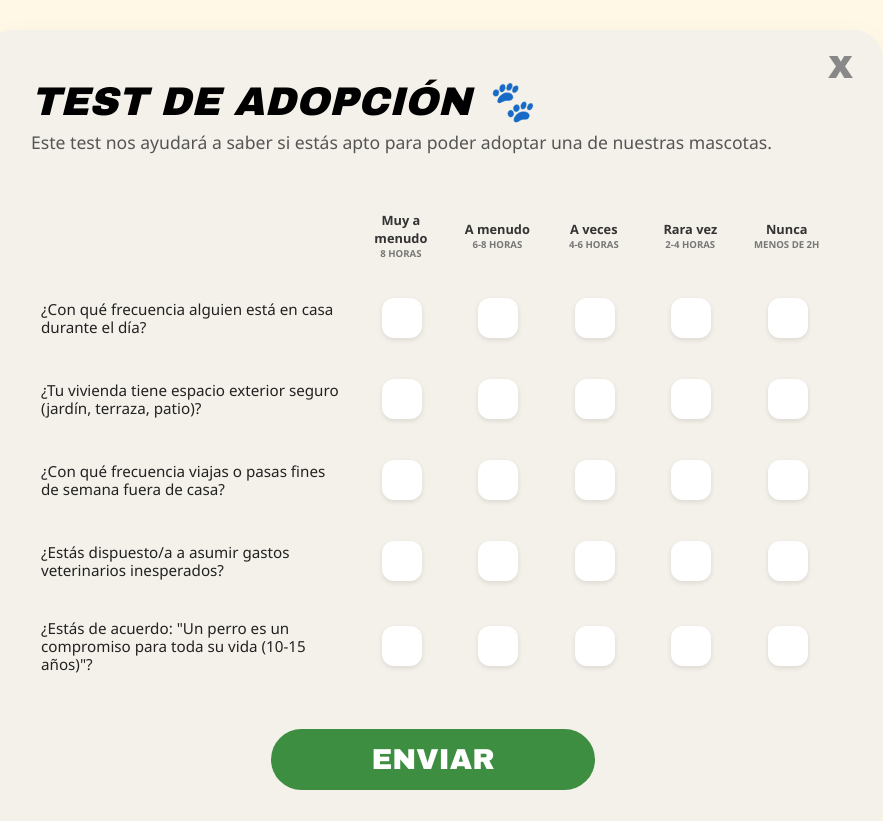
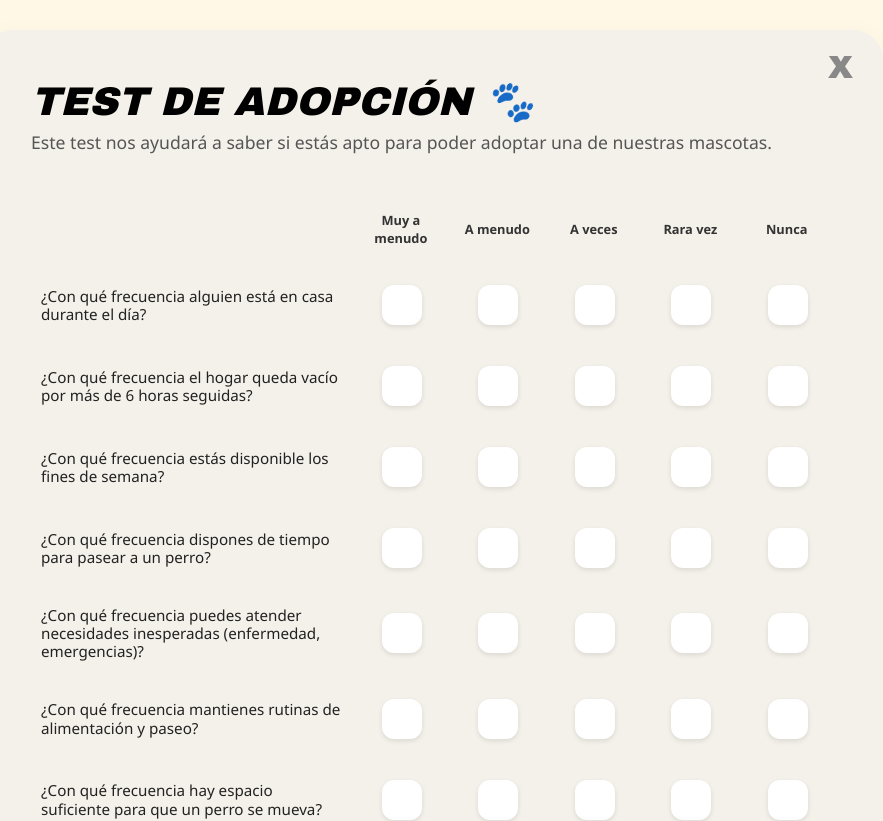
Before and after one commit to Wawitas-pe/wawitas_front, a React (Vite) app: page /adopcion in a window 1280 px wide. Shown: the top 821 px of the page, without its empty margins (207-1090 px from the left). Built offline with nearby package versions, Linux system fonts and the light colour scheme.

Commit message:
Update_FormComplete

```diff
--- a/src/components/EvaluacionAdoptante.jsx
+++ b/src/components/EvaluacionAdoptante.jsx
@@ -7,18 +7,20 @@ export const EvaluacionAdoptante = ({ solicitudId, usuarioNombre, perroNombre })
 
     const preguntas = [
         { id: 'frecuenciaCasa', texto: '¿Con qué frecuencia alguien está en casa durante el día?' },
-        { id: 'espacioExterior', texto: '¿Tu vivienda tiene espacio exterior seguro (jardín, terraza, patio)?' },
-        { id: 'viajesFrecuentes', texto: '¿Con qué frecuencia viajas o pasas fines de semana fuera de casa?' },
-        { id: 'gastosVet', texto: '¿Estás dispuesto/a a asumir gastos veterinarios inesperados?' },
-        { id: 'compromisoVida', texto: '¿Estás de acuerdo: "Un perro es un compromiso para toda su vida (10-15 años)"?' }
+        { id: 'espacioExterior', texto: '¿Con qué frecuencia el hogar queda vacío por más de 6 horas seguidas?' },
+        { id: 'viajesFrecuentes', texto: '¿Con qué frecuencia estás disponible los fines de semana?' },
+        { id: 'gastosVets', texto: '¿Con qué frecuencia dispones de tiempo para pasear a un perro?' },
+        { id: 'compromisoVidassssss', texto: '¿Con qué frecuencia puedes atender necesidades inesperadas (enfermedad, emergencias)?' },
+        { id: 'compromisoVidassss', texto: '¿Con qué frecuencia mantienes rutinas de alimentación y paseo?' },
+        { id: 'compromisoVidas', texto: '¿Con qué frecuencia hay espacio suficiente para que un perro se mueva?' }
     ];
 
     const opciones = [
-        { label: 'Muy a menudo', sub: '8 HORAS', pts: 20 },
-        { label: 'A menudo', sub: '6-8 HORAS', pts: 15 },
-        { label: 'A veces', sub: '4-6 HORAS', pts: 10 },
-        { label: 'Rara vez', sub: '2-4 HORAS', pts: 5 },
-        { label: 'Nunca', sub: 'MENOS DE 2H', pts: 0 }
+        { label: 'Muy a menudo', sub: '', pts: 20 },
+        { label: 'A menudo', sub: '', pts: 15 },
+        { label: 'A veces', sub: '', pts: 10 },
+        { label: 'Rara vez', sub: '', pts: 5 },
+        { label: 'Nunca', sub: '', pts: 0 }
     ];
 
     const handleChange = (preguntaId, puntos) => {
@@ -31,7 +33,7 @@ export const EvaluacionAdoptante = ({ solicitudId, usuarioNombre, perroNombre })
 
         // Lógica de estado
         let status = 'no_apto';
-        if (scoreFinal >= 70) status = 'apto';
+        if (scoreFinal >= 90) status = 'apto';
         else if (scoreFinal >= 40) status = 'entrevista_pendiente';
 
         alert(`Resultado: ${status} (${scoreFinal} pts)`);
```
